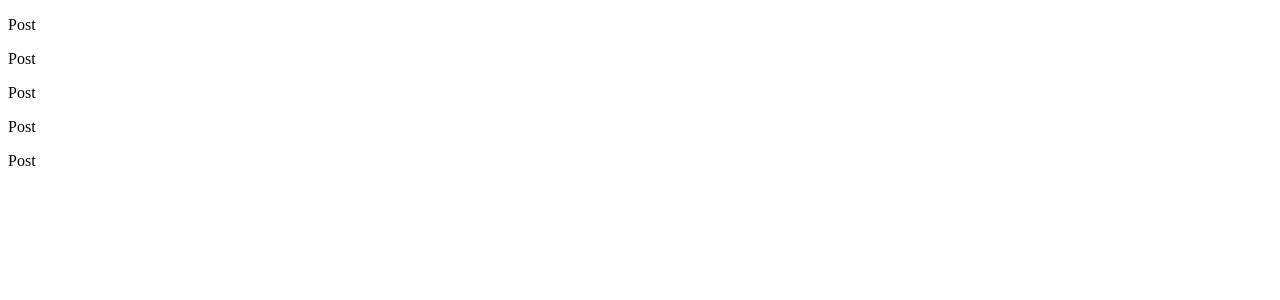
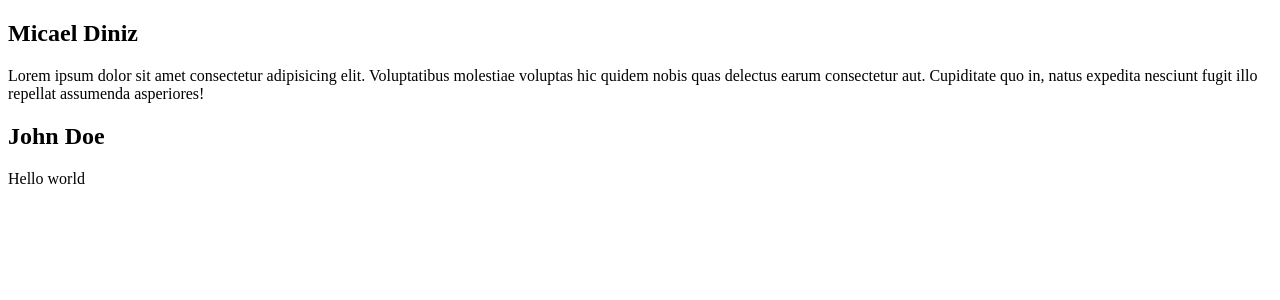
Before and after one commit to micael-diniz/ignite-feed-rocketseat, a React (Vite) app: page / in a window 1280 px wide. Shown: the top 300 px of the page. Built offline with nearby package versions, Linux system fonts and the light colour scheme.

Commit message:
feat(Getting started with React): Properties
Passing properties to Component

```diff
--- a/src/App.jsx
+++ b/src/App.jsx
@@ -4,11 +4,14 @@ import { Post } from "./Post";
 export function App() {
 	return (
 		<Fragment>
-			<Post />
-			<Post />
-			<Post />
-			<Post />
-			<Post />
+			<Post
+				author="Micael Diniz"
+				content="Lorem ipsum dolor sit amet consectetur adipisicing elit. Voluptatibus molestiae voluptas hic quidem nobis quas delectus earum consectetur aut. Cupiditate quo in, natus expedita nesciunt fugit illo repellat assumenda asperiores!"
+			/>
+      <Post
+				author="John Doe"
+				content="Hello world"
+			/>
 		</Fragment>
 	);
 }
--- a/src/Post.jsx
+++ b/src/Post.jsx
@@ -1,3 +1,8 @@
-export function Post() {
-	return <p>Post</p>;
+export function Post(props) {
+	return (
+    <div>
+      <h2>{props.author}</h2>
+      <p>{props.content}</p>
+    </div>
+  );
 }
```
